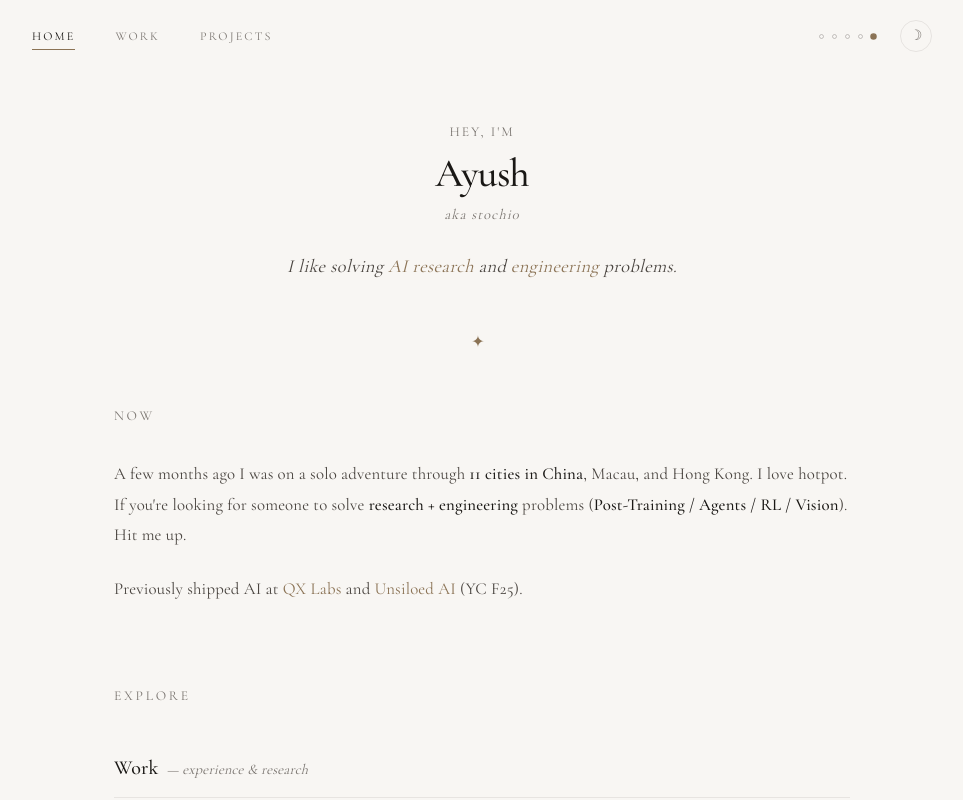
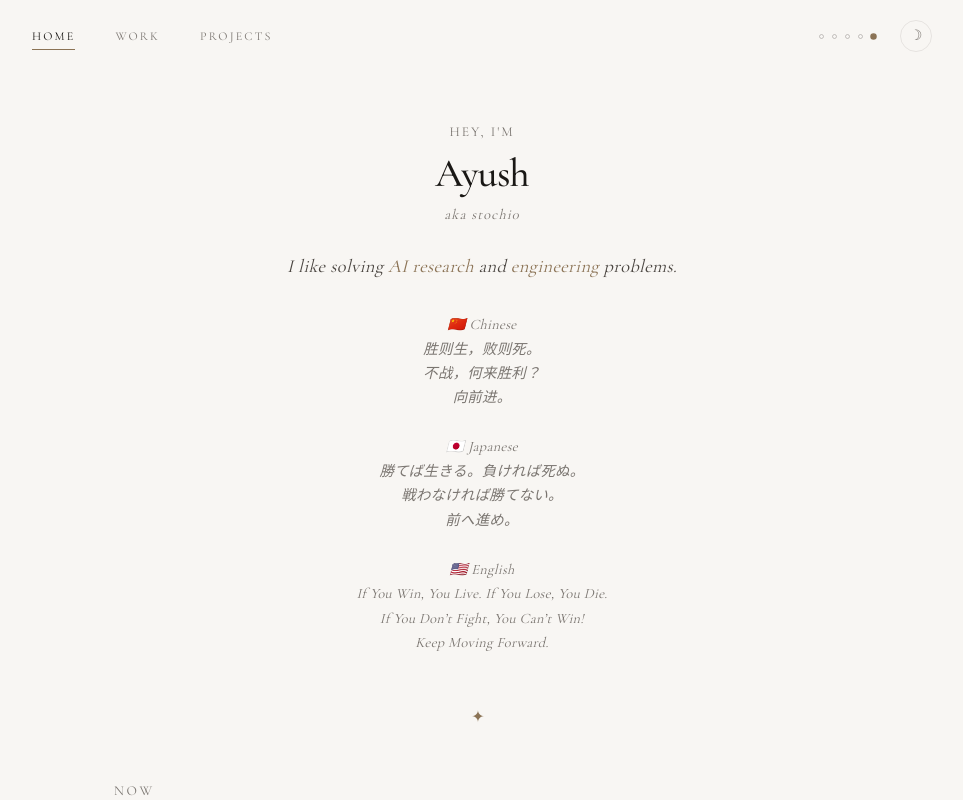
Before and after one commit to stochi0/personal-page, a Next.js app: page / in a window 1280 px wide. Shown: the top 800 px of the page, without its empty margins (158-1121 px from the left). Built offline with nearby package versions, Linux system fonts and the light colour scheme.

Commit message:
add a message

```diff
--- a/src/app/page.tsx
+++ b/src/app/page.tsx
@@ -46,6 +46,11 @@ export default function Home() {
             {renderBio(paragraph)}
           </p>
         ))}
+        {profile.heroQuote && (
+          <p className="footer-quote" style={{ marginTop: "2rem", whiteSpace: "pre-line" }}>
+            {profile.heroQuote}
+          </p>
+        )}
       </header>
 
       <div className="star">✦</div>
--- a/src/content/profile.ts
+++ b/src/content/profile.ts
@@ -25,6 +25,23 @@ export const profile = {
   bio: [
     "I like solving {AI research} and {engineering} problems.",
   ],
+
+  // Home page quote (Hero)
+  heroQuote:
+    `🇨🇳 Chinese
+胜则生，败则死。
+不战，何来胜利？
+向前进。
+
+🇯🇵 Japanese
+勝てば生きる。負ければ死ぬ。
+戦わなければ勝てない。
+前へ進め。
+
+🇺🇸 English
+If You Win, You Live. If You Lose, You Die.
+If You Don’t Fight, You Can’t Win!
+Keep Moving Forward.`,
 
   // Footer quote
   footerQuote: "Game Is Game.",
```
